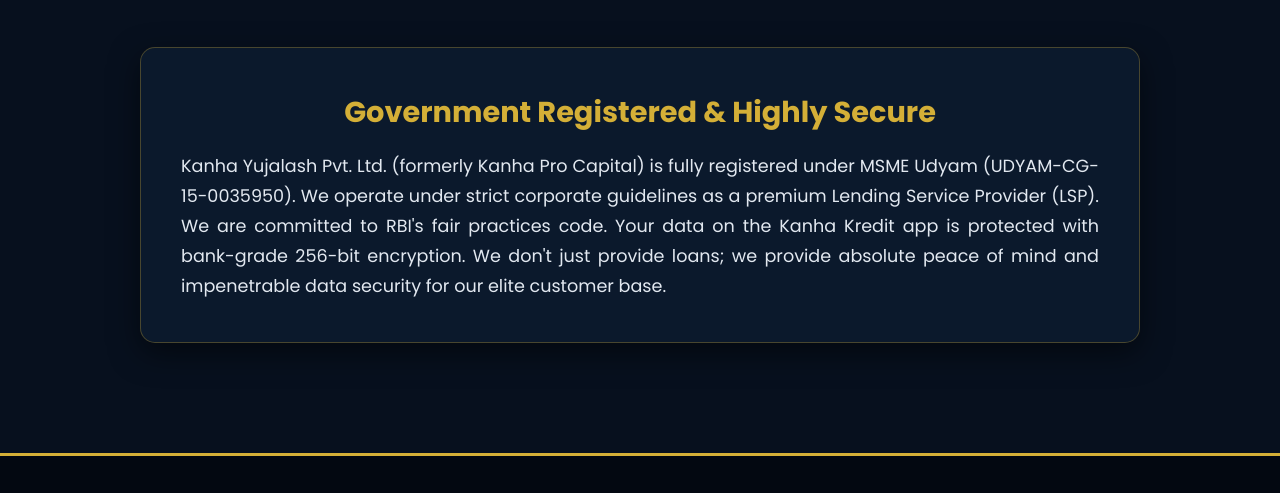
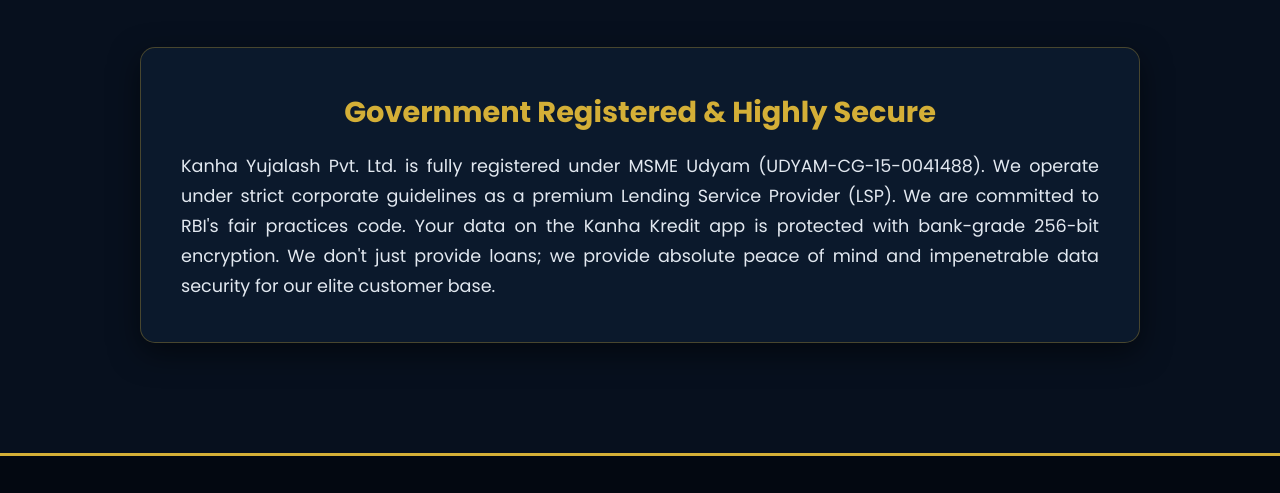
Before and after one commit to yuvrajkanhatech-svg/kanha-yujalash, a plain HTML site: page about.html in a window 1280 px wide. Shown: the part 696-1189 px from the top of the page. Drawn offline with Linux system fonts and the light colour scheme.

Commit message:
Update registration number for Kanha Yujalash Pvt. Ltd.

```diff
--- a/about.html
+++ b/about.html
@@ -34,7 +34,7 @@
     <h2 class="section-title">Legal Compliance & Security</h2>
     <div class="text-box">
         <h3>Government Registered & Highly Secure</h3>
-        <p>Kanha Yujalash Pvt. Ltd. (formerly Kanha Pro Capital) is fully registered under MSME Udyam (UDYAM-CG-15-0035950). We operate under strict corporate guidelines as a premium Lending Service Provider (LSP). We are committed to RBI's fair practices code. Your data on the Kanha Kredit app is protected with bank-grade 256-bit encryption. We don't just provide loans; we provide absolute peace of mind and impenetrable data security for our elite customer base.</p>
+        <p>Kanha Yujalash Pvt. Ltd. is fully registered under MSME Udyam (UDYAM-CG-15-0041488). We operate under strict corporate guidelines as a premium Lending Service Provider (LSP). We are committed to RBI's fair practices code. Your data on the Kanha Kredit app is protected with bank-grade 256-bit encryption. We don't just provide loans; we provide absolute peace of mind and impenetrable data security for our elite customer base.</p>
     </div>
 </section>
 <footer><p>&copy; 2026 Kanha Yujalash Pvt. Ltd.</p></footer>
```
